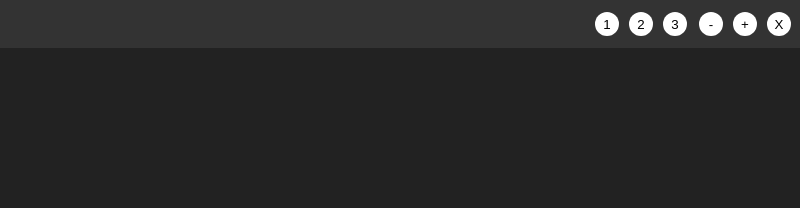
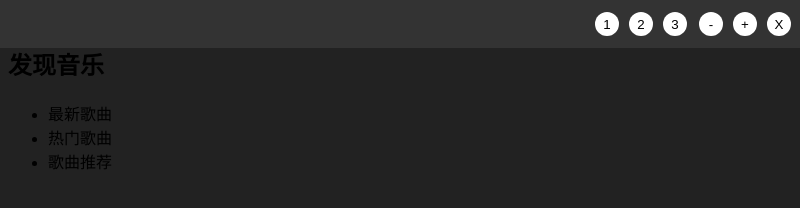
Before and after one commit to 811Noobs/fluid-music-player, an Electron app: page app.html in a window 800 px wide. Drawn offline with Linux system fonts and the light colour scheme.

Commit message:
try to add sidebar

```diff
--- a/app.html
+++ b/app.html
@@ -26,6 +26,21 @@
             </div>
         </div>
 
+        <div class="app-window__sidebar">
+            <div class="sidebar-content sidebar-content__discovery">
+                <div class="sidebar-content__title">
+                    <img class="sidebar-content__icon">
+                    <h2 class="sidebar-content__heading">发现音乐</h2>
+                </div>
+                <ul class="sidebar-content__list">
+                    <li class="sidebar-content__item">最新歌曲</li>
+                    <li class="sidebar-content__item">热门歌曲</li>
+                    <li class="sidebar-content__item">歌曲推荐</li>
+                </ul>
+            </div>
+            <div class="sidebar-content sidebar-content__mymusic">
+            </div>
+
             <!-- all contents should be there -->
             <div class="app-content">
 
```
Lines whose indentation alone changed are shown as unchanged.
